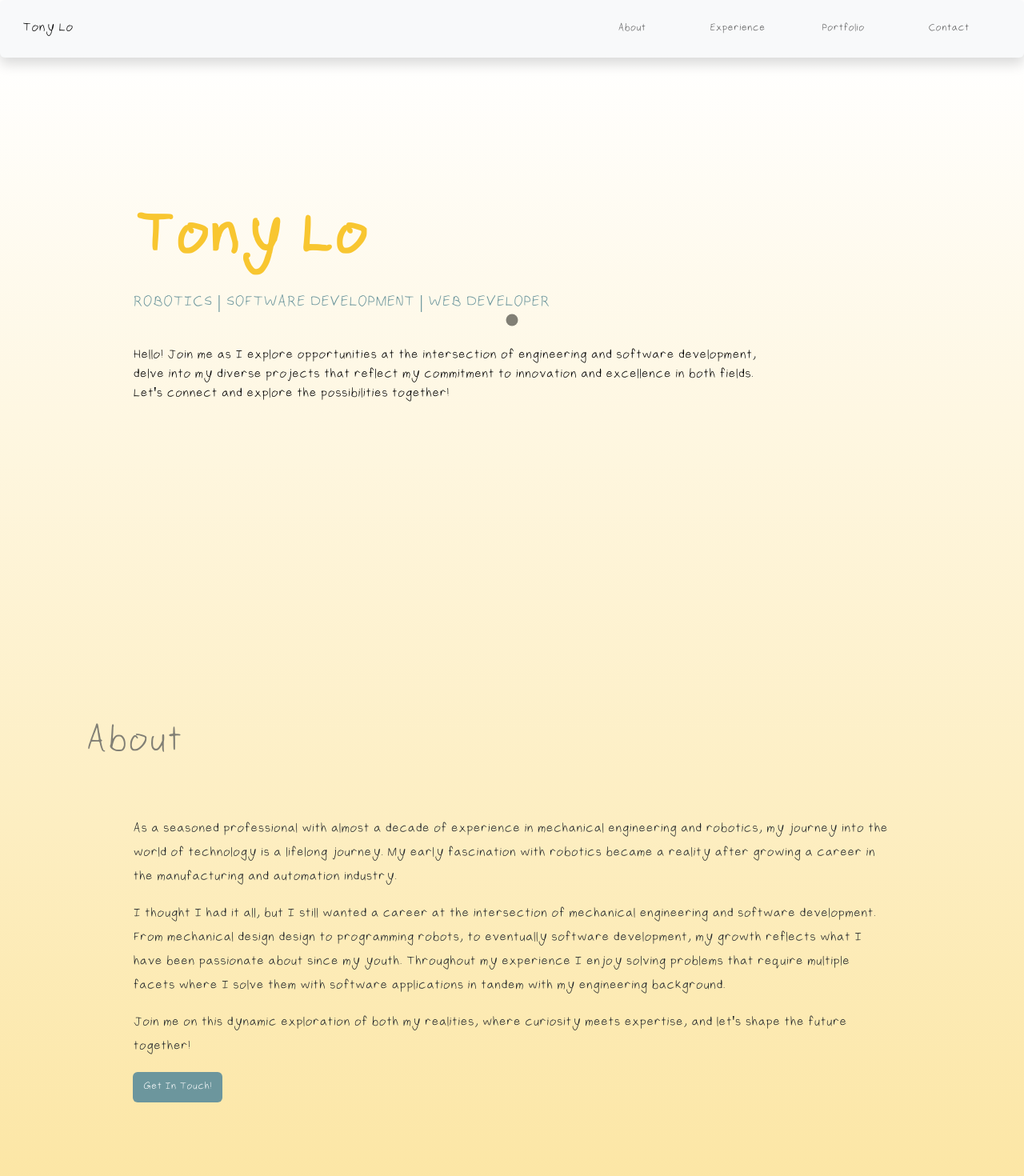
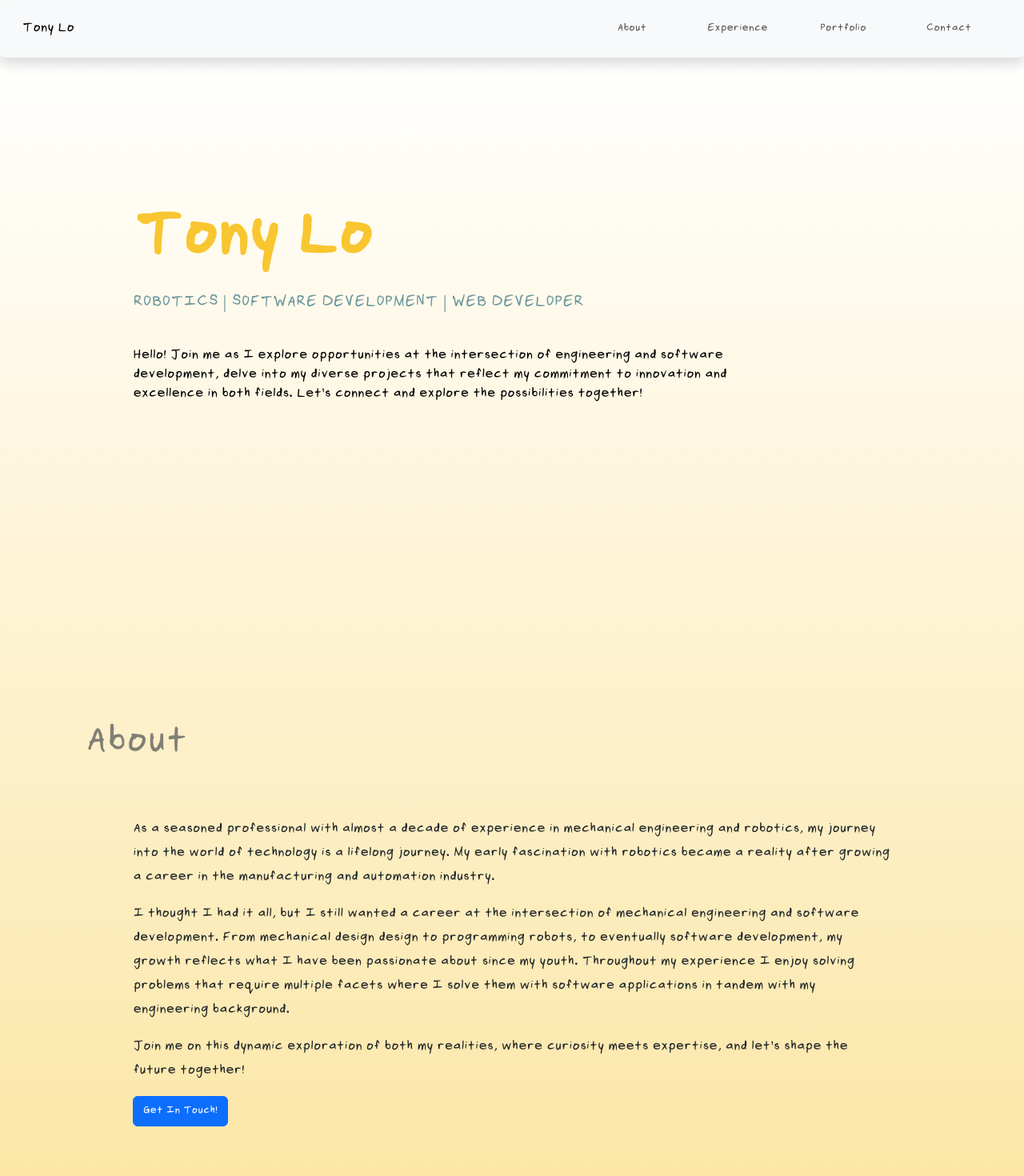
Before and after one commit to tonyhylo/Portfolio, a React (Create React App) app: page / in a window 1280 px wide. Shown: the top 1470 px of the page at 80% size. Built offline with nearby package versions, Linux system fonts and the light colour scheme.

Commit message:
Cleaned up custom cursor effects.

```diff
--- a/src/components/Cursor/Cursor.css
+++ /dev/null
@@ -1,72 +0,0 @@
-/* .ring {
-  position: fixed;
-  top: 0;
-  left: 0;
-  width: 22px;
-  height: 22px;
-  border: 2px solid rgba(31, 30, 30, 0.808);
-  border-radius: 100%;
-  transform: translate(-50%, -50%);
-  -webkit-transition-duration: 100ms;
-  transition-duration: 100ms;
-  -webkit-transition-timing-function: ease-out;
-  transition-timing-function: ease-out;
-  will-change: width, height, transform, border;
-  z-index: 9999;
-  pointer-events: none;
-} */
-
-* {
-  cursor: none;
-}
-
-.dot {
-  position: fixed;
-  top: 50%;
-  left: 50%;
-  width: 15px;
-  height: 15px;
-  background-color: #817f75;
-  border-radius: 100%;
-  transform: translate(-50%, -50%);
-  z-index: 9999;
-  pointer-events: none;
-  cursor: none;
-}
-
-.ring.hovered {
-  width: 40px;
-  height: 40px;
-  border-radius: 20%;
-  border-width: 3px;
-  border-color: orange;
-  z-index: 9999;
-}
-
-.dot.hovered {
-  background-color: red;
-  border-radius: 30%;
-  cursor: none;
-  pointer-events: none;
-}
-
-.dot.clicked {
-  background-color: orange;
-  border-radius: 30%;
-}
-
-.ring.clicked {
-  width: 40px;
-  height: 40px;
-  border-radius: 20%;
-  border-width: 3px;
-  border-color: red;
-  z-index: 9999;
-
-}
-
-@media only screen and (max-width: 700px) {
-  .ring, .dot {
-    opacity: 0;
-  }
-}
--- a/src/components/Cursor/Cursor.jsx
+++ /dev/null
@@ -1,26 +0,0 @@
-import React, { useContext } from "react";
-import "./Cursor.css";
-import useMousePosition from "../../hooks/useMousePosition";
-import { MouseContext } from "../../context/mouse-context";
-
-const DotRing = () => {
-    // 1.
-  const { cursorType, cursorChangeHandler } = useContext(MouseContext);
-
-  const { x, y } = useMousePosition();
-  return (
-    <>
-            {/* 2. */}
-      <div
-        style={{ left: `${x}px`, top: `${y}px` }}
-        className={"ring " + cursorType}
-      ></div>
-      <div
-        className={"dot " + cursorType}
-        style={{ left: `${x}px`, top: `${y}px` }}
-      ></div>
-    </>
-  );
-};
-
-export default DotRing;
--- a/src/index.css
+++ b/src/index.css
@@ -152,14 +152,13 @@ button[type="submit"] {
 } */
 
 @font-face {
-  font-family: "Light";   /*Can be any text*/
+  font-family: "Regular";   /*Can be any text*/
   src: local("Myfont-Regular"), url("./fonts/Myfont-Regular.ttf") format("truetype");
 }
 
 * {
-  cursor: none;
   /* font-family: Helvetica, Arial, sans-serif; */
-  font-family: Light;
+  font-family: Regular;
 }
 
 main,
--- a/src/pages/App/App.css
+++ b/src/pages/App/App.css
@@ -3,6 +3,6 @@
 }
 
 @font-face {
-  font-family: "Light";   /*Can be any text*/
+  font-family: "Regular";   /*Can be any text*/
   src: local("Myfont-Regular"), url("../../fonts/Myfont-Regular.ttf")
 }
--- a/src/pages/App/App.jsx
+++ b/src/pages/App/App.jsx
@@ -3,14 +3,11 @@ import { Routes, Route, Navigate } from "react-router-dom";
 import "./App.css";
 import PortfolioPage from "../PortfolioPage/PortfolioPage";
 import NavBar from "../../components/NavBar/NavBar";
-import Cursor from "../../components/Cursor/Cursor.jsx";
-import { MouseContext } from "../../context/mouse-context";
 import "../../fonts/Myfont-Regular.ttf";
 
 export default function App() {
   return (
     <main className="App">
-      <Cursor />
       <NavBar />
       <PortfolioPage />
     </main>
--- a/src/pages/PortfolioPage/PortfolioPage.jsx
+++ b/src/pages/PortfolioPage/PortfolioPage.jsx
@@ -1,36 +1,31 @@
-// import './MenuList.css';
-// import MenuListItem from '../MenuListItem/MenuListItem';
 import "./PortfolioPage.css";
 import { useState, useEffect, useContext } from "react";
-import { MouseContext } from "../../context/mouse-context";
 import { useForm } from "react-hook-form";
 import emailjs from "@emailjs/browser";
 
 export default function PortfolioPage() {
-  const { cursorType, cursorChangeHandler } = useContext(MouseContext);
   const [messageResult, setMessageResult] = useState("");
 
-  const buttonStyle = {
-    "--bs-btn-padding-y": ".25rem",
-    "--bs-btn-padding-x": ".5rem",
-    "--bs-btn-font-size": ".75rem",
-    "--bs-btn-bg": "#6C969D",
-    "--bs-btn-border-color": "transparent",
-    "--bs-btn-color": "white",
-    "--bs-btn-hover-bg": "white",
-    "--bs-btn-hover-color": "#6C969D",
-    "--bs-btn-hover-border-color": "#6C969D",
-    "cursor": "none"
-  };
+  // const buttonStyle = {
+  //   "--bs-btn-padding-y": ".25rem",
+  //   "--bs-btn-padding-x": ".5rem",
+  //   "--bs-btn-font-size": ".75rem",
+  //   "--bs-btn-bg": "#6C969D",
+  //   "--bs-btn-border-color": "transparent",
+  //   "--bs-btn-color": "white",
+  //   "--bs-btn-hover-bg": "white",
+  //   "--bs-btn-hover-color": "#6C969D",
+  //   "--bs-btn-hover-border-color": "#6C969D"
+  // };
 
-  const btnGetInTouch = {
-    "--bs-btn-bg": "#6C969D",
-    "--bs-btn-border-color": "transparent",
-    "--bs-btn-color": "white",
-    "--bs-btn-hover-bg": "white",
-    "--bs-btn-hover-color": "#6C969D",
-    "--bs-btn-hover-border-color": "#6C969D",
-  };
+  // const btnGetInTouch = {
+  //   "--bs-btn-bg": "#6C969D",
+  //   "--bs-btn-border-color": "transparent",
+  //   "--bs-btn-color": "white",
+  //   "--bs-btn-hover-bg": "white",
+  //   "--bs-btn-hover-color": "#6C969D",
+  //   "--bs-btn-hover-border-color": "#6C969D",
+  // };
 
   function handleSubmit(e) {
     e.preventDefault();
@@ -126,12 +121,7 @@ export default function PortfolioPage() {
               className="btn btn-primary"
               href="#contact"
               role="link"
-              style={btnGetInTouch}
               id="btn-get-in-touch"
-              onMouseEnter={() => cursorChangeHandler("hovered")}
-              onMouseLeave={() => cursorChangeHandler("")}
-              onClick={() => cursorChangeHandler("clicked")}
-              onMouseOut={() => cursorChangeHandler("hovered")}
             >
               Get In Touch!
             </a>
@@ -233,15 +223,10 @@ export default function PortfolioPage() {
                       target="_blank"
                       href="https://github.com/tonyhylo/PlanMyPath"
                       rel="noopener noreferrer"
-                      onMouseEnter={() => cursorChangeHandler("hovered")}
-                      onMouseLeave={() => cursorChangeHandler("")}
-                      onClick={() => cursorChangeHandler("clicked")}
-                      onMouseOut={() => cursorChangeHandler("hovered")}
                     >
                       <button
                         type="button"
                         class="btn btn-primary btn-sm me-2"
-                        style={buttonStyle}
                         disabled
                       >
                         CODE
@@ -260,7 +245,6 @@ export default function PortfolioPage() {
                       <button
                         type="button"
                         class="btn btn-primary btn-sm"
-                        style={buttonStyle}
                         disabled
                       >
                         LIVE
@@ -287,15 +271,10 @@ export default function PortfolioPage() {
                       target="_blank"
                       href="https://github.com/tonyhylo/PlanMyPath"
                       rel="noopener noreferrer"
-                      onMouseEnter={() => cursorChangeHandler("hovered")}
-                      onMouseLeave={() => cursorChangeHandler("")}
-                      onClick={() => cursorChangeHandler("clicked")}
-                      onMouseOut={() => cursorChangeHandler("hovered")}
                     >
                       <button
                         type="button"
                         class="btn btn-primary btn-sm mt-4 me-2" // position-absolute bottom-0 start-10 mb-3"
-                        style={buttonStyle}
                       >
                         CODE
                       </button>
@@ -313,7 +292,6 @@ export default function PortfolioPage() {
                       <button
                         type="button"
                         class="btn btn-primary btn-sm mt-4" // position-absolute bottom-0 start-10 mb-3"
-                        style={buttonStyle}
                         disabled
                       >
                         LIVE
@@ -336,15 +314,10 @@ export default function PortfolioPage() {
                       target="_blank"
                       href="https://github.com/tonyhylo/Baby-Beeznz"
                       rel="noopener noreferrer"
-                      onMouseEnter={() => cursorChangeHandler("hovered")}
-                      onMouseLeave={() => cursorChangeHandler("")}
-                      onClick={() => cursorChangeHandler("clicked")}
-                      onMouseOut={() => cursorChangeHandler("hovered")}
                     >
                       <button
                         type="button"
                         class="btn btn-primary btn-sm mt-5 me-2" // position-absolute bottom-0 start-10 mb-3"
-                        style={buttonStyle}
                       >
                         CODE
                       </button>
@@ -362,7 +335,6 @@ export default function PortfolioPage() {
                       <button
                         type="button"
                         class="btn btn-primary btn-sm mt-5" // position-absolute bottom-0 start-10 mb-3"
-                        style={buttonStyle}
                         disabled
                       >
                         LIVE
@@ -388,15 +360,10 @@ export default function PortfolioPage() {
                       target="_blank"
                       href="https://github.com/tonyhylo/Project-Battleship"
                       rel="noopener noreferrer"
-                      onMouseEnter={() => cursorChangeHandler("hovered")}
-                      onMouseLeave={() => cursorChangeHandler("")}
-                      onClick={() => cursorChangeHandler("clicked")}
-                      onMouseOut={() => cursorChangeHandler("hovered")}
                     >
                       <button
                         type="button"
                         class="btn btn-primary btn-sm me-2" // position-absolute bottom-0 start-10 mb-3"
-                        style={buttonStyle}
                       >
                         CODE
                       </button>
@@ -405,15 +372,10 @@ export default function PortfolioPage() {
                       target="_blank"
                       href="https://tonyhylo.github.io/Project-Battleship/"
                       rel="noopener noreferrer"
-                      onMouseEnter={() => cursorChangeHandler("hovered")}
-                      onMouseLeave={() => cursorChangeHandler("")}
-                      onClick={() => cursorChangeHandler("clicked")}
-                      onMouseOut={() => cursorChangeHandler("hovered")}
                     >
                       <button
                         type="button"
                         class="btn btn-primary btn-sm" // position-absolute bottom-0 start-10 mb-3"
-                        style={buttonStyle}
                       >
                         LIVE
                       </button>
@@ -449,10 +411,6 @@ export default function PortfolioPage() {
               id="exampleFormControlInput1"
               name="from-name"
               placeholder="Your name"
-              onMouseEnter={() => cursorChangeHandler("hovered")}
-              onMouseLeave={() => cursorChangeHandler("")}
-              onClick={() => cursorChangeHandler("clicked")}
-              onMouseOut={() => cursorChangeHandler("hovered")}
             ></input>
             <label for="exampleFormControlInput1" class="form-label">
               <svg
@@ -473,10 +431,6 @@ export default function PortfolioPage() {
               id="exampleFormControlInput1"
               placeholder="email@example.com"
               name="from-email"
-              onMouseEnter={() => cursorChangeHandler("hovered")}
-              onMouseLeave={() => cursorChangeHandler("")}
-              onClick={() => cursorChangeHandler("clicked")}
-              onMouseOut={() => cursorChangeHandler("hovered")}
             ></input>
           </div>
           <div class="mb-3">
@@ -499,20 +453,11 @@ export default function PortfolioPage() {
               placeholder="Hi Tony ..."
               name="from-message"
               rows="3"
-              onMouseEnter={() => cursorChangeHandler("hovered")}
-              onMouseLeave={() => cursorChangeHandler("")}
-              onClick={() => cursorChangeHandler("clicked")}
-              onMouseOut={() => cursorChangeHandler("hovered")}
             ></textarea>
             <p></p>
             <button
               type="submit"
               class="btn btn-primary fs-5"
-              style={buttonStyle}
-              onMouseEnter={() => cursorChangeHandler("hovered")}
-              onMouseLeave={() => cursorChangeHandler("")}
-              onClick={() => cursorChangeHandler("clicked")}
-              onMouseOut={() => cursorChangeHandler("hovered")}
             >
               SEND MESSAGE
             </button>
@@ -525,10 +470,6 @@ export default function PortfolioPage() {
               href="https://www.linkedin.com/in/tonyhongyaulo/"
               target="_blank"
               rel="noopener noreferrer"
-              onMouseEnter={() => cursorChangeHandler("hovered")}
-              onMouseLeave={() => cursorChangeHandler("")}
-              onClick={() => cursorChangeHandler("clicked")}
-              onMouseOut={() => cursorChangeHandler("hovered")}
             >
               <svg
                 xmlns="http://www.w3.org/2000/svg"
@@ -545,10 +486,6 @@ export default function PortfolioPage() {
               target="_blank"
               href="https://github.com/tonyhylo"
               rel="noopener noreferrer"
-              onMouseEnter={() => cursorChangeHandler("hovered")}
-              onMouseLeave={() => cursorChangeHandler("")}
-              onClick={() => cursorChangeHandler("clicked")}
-              onMouseOut={() => cursorChangeHandler("hovered")}
             >
               <svg
                 xmlns="http://www.w3.org/2000/svg"
```
Also changed, not shown: src/fonts/Myfont-Regular.ttf.
